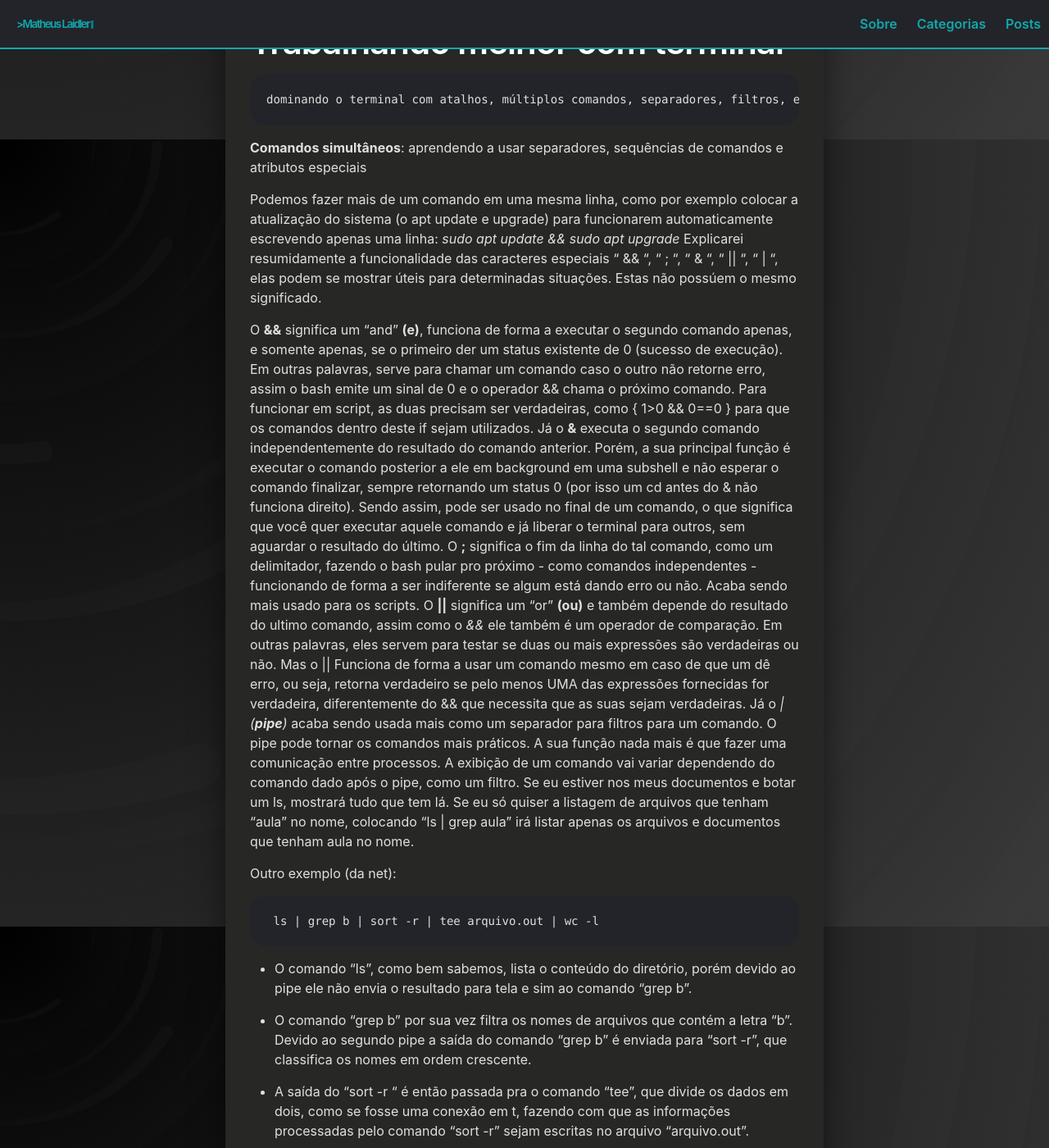
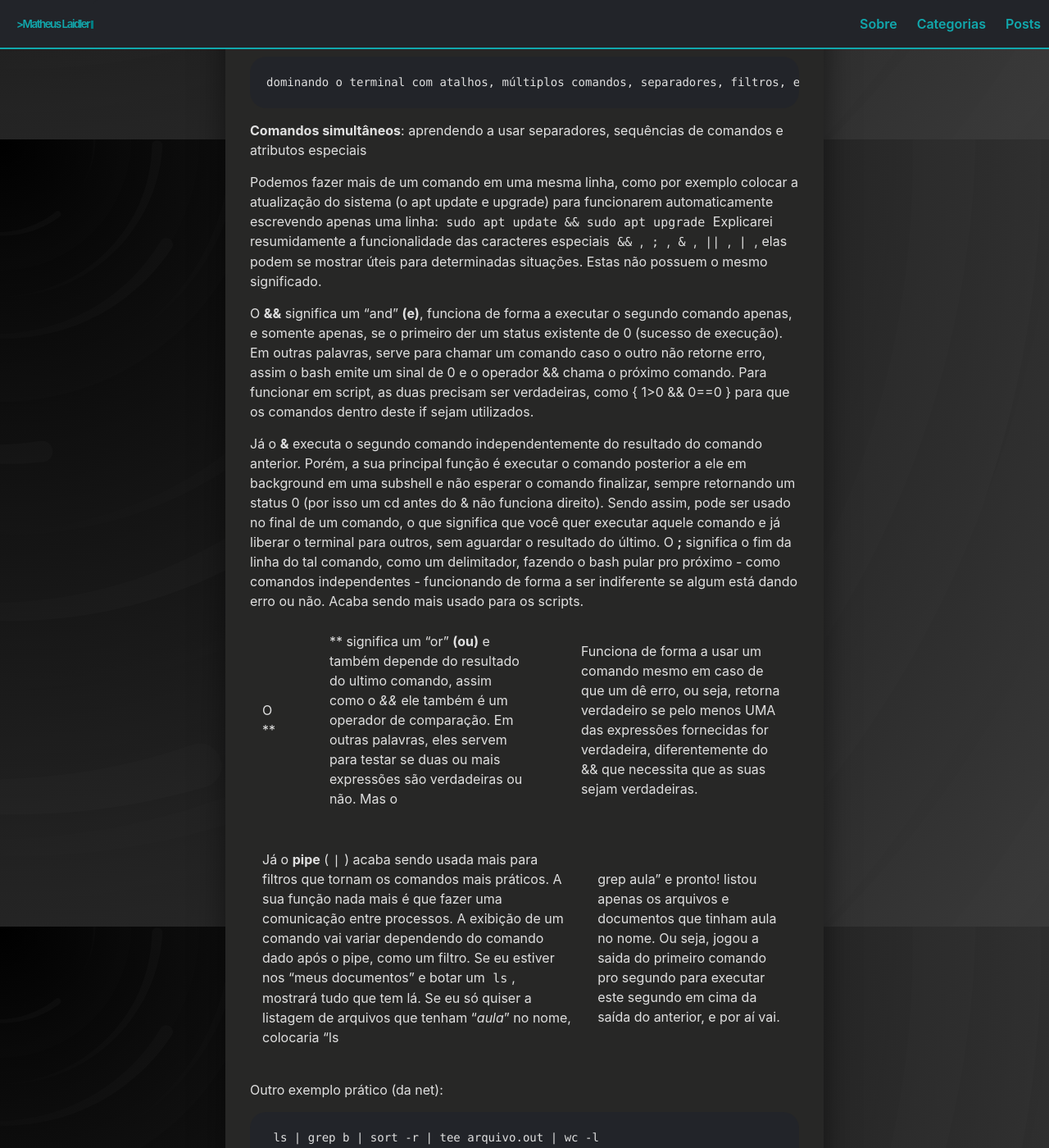
Before and after one commit to matheuslaidler/Tech-Jekyll-Old, a Jekyll site: the page built from _posts/2020-02-25-terminal.md, in a window 1280 px wide and 1400 px high, scrolled down 19030 px. Shown: the whole window at 82% size. Built offline with Jekyll 4.4.1, drawn with Linux system fonts in a browser that asks for light colours; some of the changed text lies outside the part shown.

Commit message:
Update 2020-02-25-terminal.md

````diff
--- a/_posts/2020-02-25-terminal.md
+++ b/_posts/2020-02-25-terminal.md
@@ -576,6 +576,39 @@ whereis <arquivo/comando>
 Pode ser usado com filtros para uma saída melhor e achar algum arquivo específico sem saber ao certo a extensão ou apenas sabendo a extensão e não o próprio nome (veremos logo a frente)
 ```
 
+- **Manipulando arquivos**
+
+```
+rm (remove) -> remover arquivos e diretórios
+rm <nome-do-arquivo>
+
+mv (move) -> mover ou renomear arquivos
+mv <arquivo> <novo_lugar>
+mv <arquivo> <novo_nome>
+
+cp (copy/copia) -> copiar arquivo
+cp <arquivo> <novo_lugar>
+
+file -> informação do arquivo
+file <arquivo>
+
+rename -> renomear arquivo
+rename <arquivo> <novo_nome>
+
+tar - zip - unzip -> compactar e descompactar arquivos
+
+dpkg - rpm -> gerenciador de pacotes de software
+
+chmod -> privilégio de arquivo
+chmod +x <arquivo>
+
+stat - fornecer status/informações sobre arquivos e diretórios
+
+source - executar um arquivo no shell
+	O comando source é um comando interno do shell sendo usado. Para saber mais sobre ele podemos usar o help => help source
+
+```
+
 - **Comparar arquivos**
 
 ```
@@ -591,42 +624,8 @@ cmp - "compare" - Comparar arquivos - ver se dois arquivos são iguais (em caso
 sdiff - comparar dois arquivos e tabelar com informações
 	Se as linhas forem idênticas, são mostradas em cada lado da tabela, separadas apenas por espaços.
 	Se uma linha existe apenas no primeiro arquivo, um sinal < é mostrado no final da linha da tabela.
-
-```
-
-- **Manipulando arquivos**
-
-```
-rm (remove) -> remover arquivos e diretórios
-rm <nome-do-arquivo>
-
-mv (move) -> mover ou renomear arquivos
-mv <arquivo> <novo_lugar>
-mv <arquivo> <novo_nome>
-
-cp (copy/copia) -> copiar arquivo
-cp <arquivo> <novo_lugar>
-
-file -> informação do arquivo
-file <arquivo>
-
-rename -> renomear arquivo
-rename <arquivo> <novo_nome>
-
-tar - zip - unzip -> compactar e descompactar arquivos
-
-dpkg - rpm -> gerenciador de pacotes de software
-
-chmod -> privilégio de arquivo
-chmod +x <arquivo>
-
-stat - fornecer status/informações sobre arquivos e diretórios
-
-source - executar um arquivo no shell
-	O comando source é um comando interno do shell sendo usado. Para saber mais sobre ele podemos usar o help => help source
-
-
-```
+```
+
 
 
 # Trabalhando melhor com terminal
@@ -636,15 +635,19 @@ source - executar um arquivo no shell
 **Comandos simultâneos**:
 	aprendendo a usar separadores, sequências de comandos e atributos especiais
 
-Podemos fazer mais de um comando em uma mesma linha, como por exemplo colocar a atualização do sistema (o apt update e upgrade) para funcionarem automaticamente escrevendo apenas uma linha: *sudo apt update && sudo apt upgrade*
-Explicarei resumidamente a funcionalidade das caracteres especiais " && ", " ; ", " & ", " || ",  " | ",  elas podem se mostrar úteis para determinadas situações. Estas não possúem o mesmo significado.
+Podemos fazer mais de um comando em uma mesma linha, como por exemplo colocar a atualização do sistema (o apt update e upgrade) para funcionarem automaticamente escrevendo apenas uma linha: `sudo apt update && sudo apt upgrade`
+Explicarei resumidamente a funcionalidade das caracteres especiais  `&&` ,  `;` ,  `&` ,  `||` ,   `|` ,  elas podem se mostrar úteis para determinadas situações. Estas não possuem o mesmo significado.
 
 O **&&** significa um "and" **(e)**, funciona de forma a executar o segundo comando apenas, e somente apenas, se o primeiro der um status existente de 0 (sucesso de execução). Em outras palavras, serve para chamar um comando caso o outro não retorne erro, assim o bash emite um sinal de 0 e o operador && chama o próximo comando. Para funcionar em script, as duas precisam ser verdadeiras, como { 1>0 && 0==0 } para que os comandos dentro deste if sejam utilizados.
+
 Já o **&** executa o segundo comando independentemente do resultado do comando anterior. Porém, a sua principal função é executar o comando posterior a ele em background em uma subshell e não esperar o comando finalizar, sempre retornando um status 0 (por isso um cd antes do & não funciona direito). Sendo assim, pode ser usado no final de um comando, o que significa que você quer executar aquele comando e já liberar o terminal para outros, sem aguardar o resultado do último.
 O **;** significa o fim da linha do tal comando, como um delimitador, fazendo o bash pular pro próximo - como comandos independentes - funcionando de forma a ser indiferente se algum está dando erro ou não. Acaba sendo mais usado para os scripts.
-O **||**  significa um "or" **(ou)** e também depende do resultado do ultimo comando, assim como o *&&* ele também é um operador de comparação. Em outras palavras, eles servem para testar se duas ou mais expressões são verdadeiras ou não. Mas o || Funciona de forma a usar um comando mesmo em caso de que um dê erro, ou seja, retorna verdadeiro se pelo menos UMA das expressões fornecidas for verdadeira, diferentemente do && que necessita que as suas sejam verdadeiras. Já o *|* *(**pipe**)* acaba sendo usada mais como um separador para filtros para um comando. O pipe pode tornar os comandos mais práticos. A sua função nada mais é que fazer uma comunicação entre processos. A exibição de um comando vai variar dependendo do comando dado após o pipe, como um filtro. Se eu estiver nos meus documentos e botar um ls, mostrará tudo que tem lá. Se eu só quiser a listagem de arquivos que tenham "aula" no nome, colocando "ls | grep aula" irá listar apenas os arquivos e documentos que tenham aula no nome.
-
-Outro exemplo (da net):
+
+O **||**  significa um "or" **(ou)** e também depende do resultado do ultimo comando, assim como o *&&* ele também é um operador de comparação. Em outras palavras, eles servem para testar se duas ou mais expressões são verdadeiras ou não. Mas o || Funciona de forma a usar um comando mesmo em caso de que um dê erro, ou seja, retorna verdadeiro se pelo menos UMA das expressões fornecidas for verdadeira, diferentemente do && que necessita que as suas sejam verdadeiras.
+
+Já o **pipe** (`|`) acaba sendo usada mais para filtros que tornam os comandos mais práticos. A sua função nada mais é que fazer uma comunicação entre processos. A exibição de um comando vai variar dependendo do comando dado após o pipe, como um filtro. Se eu estiver nos "meus documentos" e botar um `ls`, mostrará tudo que tem lá. Se eu só quiser a listagem de arquivos que tenham "*aula*" no nome, colocaria "ls | grep aula" e pronto! listou apenas os arquivos e documentos que tinham aula no nome. Ou seja, jogou a saida do primeiro comando pro segundo para executar este segundo em cima da saída do anterior, e por aí vai.
+
+Outro exemplo prático (da net):
 
 ```
  ls | grep b | sort -r | tee arquivo.out | wc -l
@@ -660,7 +663,7 @@ Outro exemplo (da net):
 
 
 
-Recapitulando, então, com um resumo básico>
+*Recapitulando em resumo básico>*
 
 ```
 pipe '|' -> tem a função de redirecionar a saida de dados de um comando. Acabada, então, sendo muito utilizado para rodar algum comando de complemento e/ou filtragem de saída.
````
Also changed, not shown: other parts of _posts/2020-02-25-terminal.md (+1 -1 lines).
